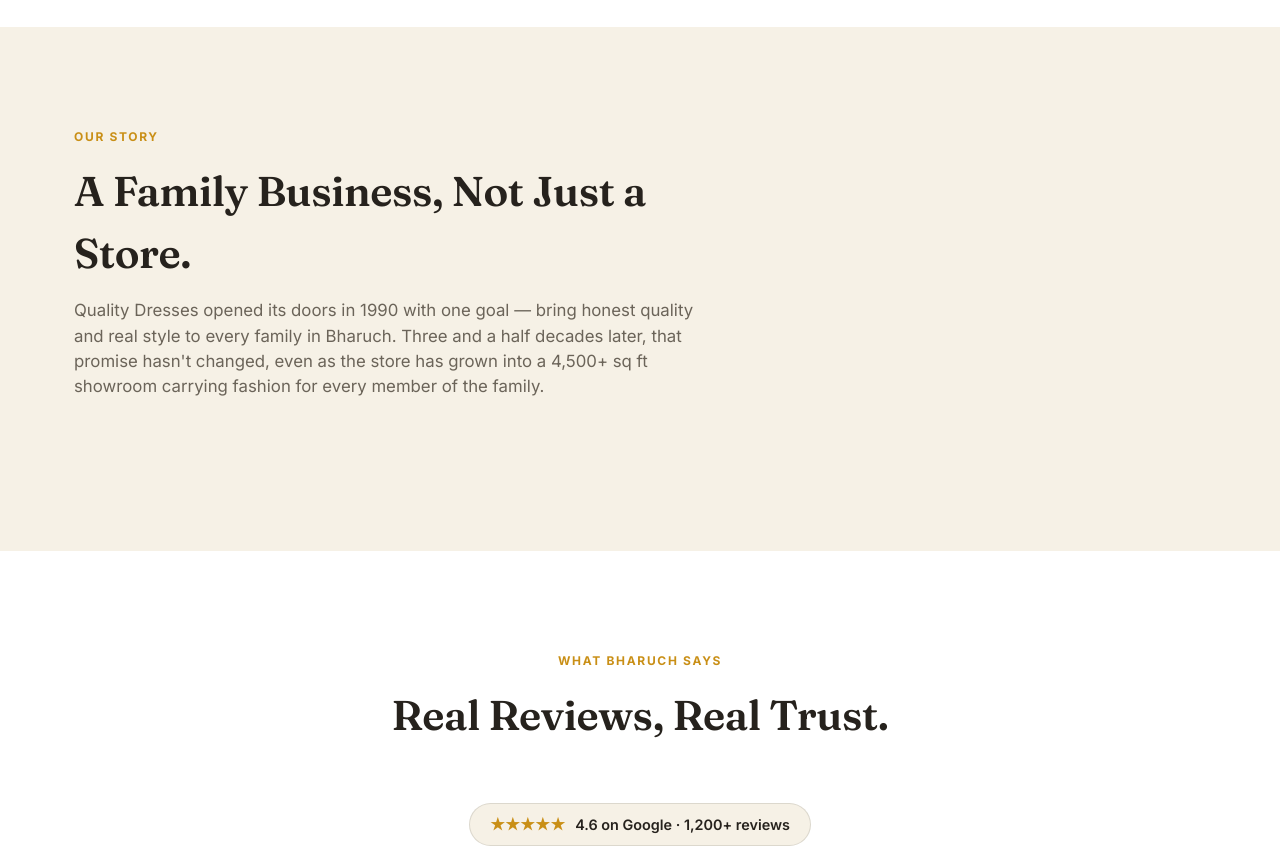
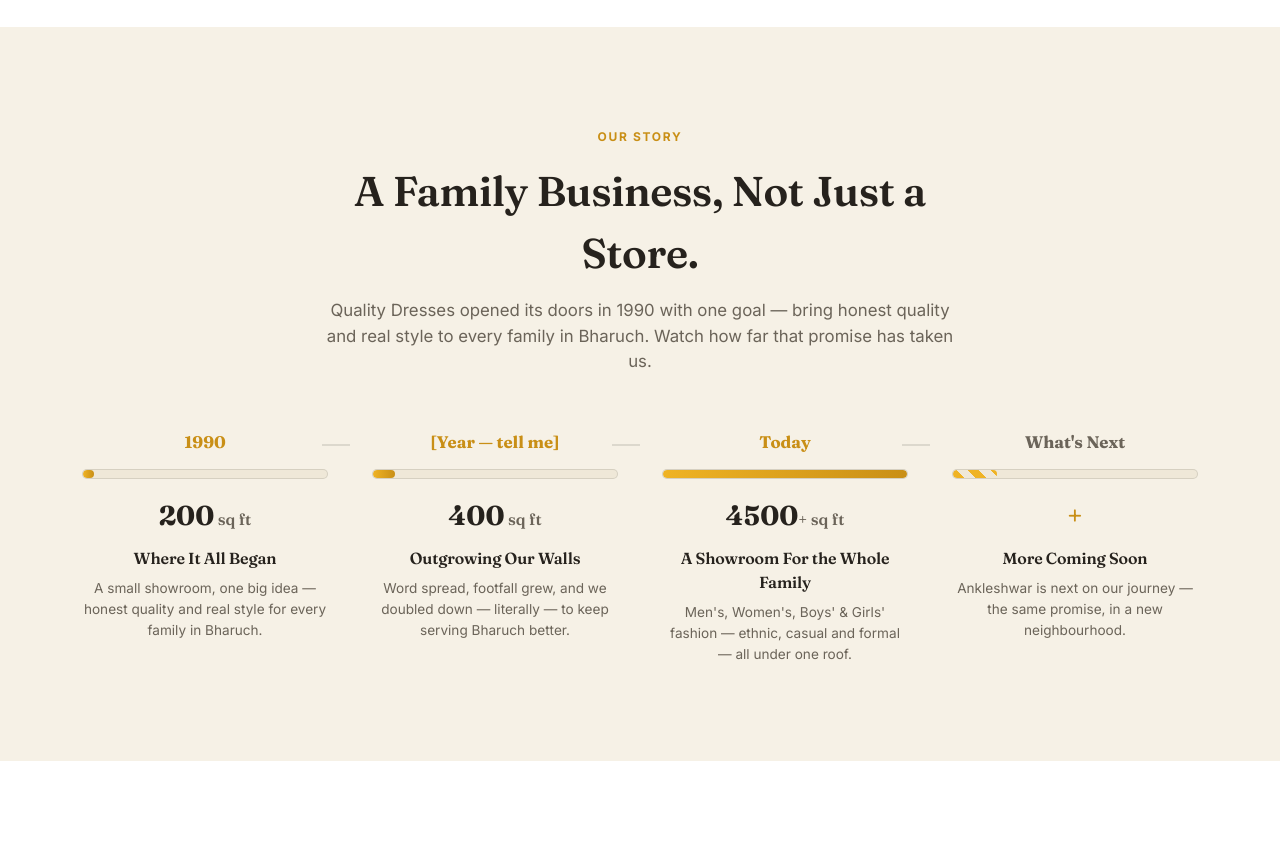
Before and after one commit to qualitydresses615-lab/qcc2026, a website: page public/index.html in a window 1280 px wide. Shown: the part 1340-2194 px from the top of the page. Drawn offline with Linux system fonts and the light colour scheme; no server answers.

Commit message:
Update index.html

```diff
--- a/public/index.html
+++ b/public/index.html
@@ -332,13 +332,63 @@ footer a:hover{color:var(--gold)}
 <!-- ============ ABOUT ============ -->
 <section class="section" id="about">
   <div class="wrap">
-    <div class="section-head">
+    <div class="section-head center">
       <span class="eyebrow">Our Story</span>
       <h2>A Family Business, Not Just a Store.</h2>
-      <p>Quality Dresses opened its doors in 1990 with one goal — bring honest quality and real style to every family in Bharuch. Three and a half decades later, that promise hasn't changed, even as the store has grown into a 4,500+ sq ft showroom carrying fashion for every member of the family.</p>
+      <p>Quality Dresses opened its doors in 1990 with one goal — bring honest quality and real style to every family in Bharuch. Watch how far that promise has taken us.</p>
+    </div>
+    <div class="growth-timeline">
+      <div class="growth-item rev" data-target="200">
+        <div class="growth-year">1990</div>
+        <div class="growth-bar-track"><div class="growth-bar" data-max="4500" data-value="200"></div></div>
+        <div class="growth-sqft"><span class="counter" data-target="200">0</span><span class="unit"> sq ft</span></div>
+        <h4>Where It All Began</h4>
+        <p>A small showroom, one big idea — honest quality and real style for every family in Bharuch.</p>
+      </div>
+      <div class="growth-item rev" data-target="400">
+        <div class="growth-year">[Year — tell me]</div>
+        <div class="growth-bar-track"><div class="growth-bar" data-max="4500" data-value="400"></div></div>
+        <div class="growth-sqft"><span class="counter" data-target="400">0</span><span class="unit"> sq ft</span></div>
+        <h4>Outgrowing Our Walls</h4>
+        <p>Word spread, footfall grew, and we doubled down — literally — to keep serving Bharuch better.</p>
+      </div>
+      <div class="growth-item rev" data-target="4500">
+        <div class="growth-year">Today</div>
+        <div class="growth-bar-track"><div class="growth-bar" data-max="4500" data-value="4500"></div></div>
+        <div class="growth-sqft"><span class="counter" data-target="4500">0</span><span class="unit">+ sq ft</span></div>
+        <h4>A Showroom For the Whole Family</h4>
+        <p>Men's, Women's, Boys' &amp; Girls' fashion — ethnic, casual and formal — all under one roof.</p>
+      </div>
+      <div class="growth-item rev future">
+        <div class="growth-year">What's Next</div>
+        <div class="growth-bar-track"><div class="growth-bar future-bar"></div></div>
+        <div class="growth-sqft"><span class="plus-icon">+</span></div>
+        <h4>More Coming Soon</h4>
+        <p>Ankleshwar is next on our journey — the same promise, in a new neighbourhood.</p>
+      </div>
     </div>
   </div>
 </section>
+
+<style>
+.growth-timeline{display:grid;grid-template-columns:repeat(4,1fr);gap:28px;margin-top:48px;position:relative}
+@media(max-width:900px){.growth-timeline{grid-template-columns:1fr;gap:36px}}
+.growth-item{text-align:center;position:relative;padding:0 8px}
+.growth-timeline:not(.no-connector) .growth-item:not(:last-child)::after{content:'';position:absolute;top:14px;right:-14px;width:28px;height:2px;background:var(--line)}
+@media(max-width:900px){.growth-timeline .growth-item:not(:last-child)::after{display:none}}
+.growth-year{font-family:var(--serif);font-size:1.05rem;color:var(--gold-deep);font-weight:700;margin-bottom:14px}
+.growth-bar-track{height:10px;background:var(--paper2,#efe8d8);border-radius:100px;overflow:hidden;margin-bottom:16px;border:1px solid var(--line)}
+.growth-bar{height:100%;width:0%;border-radius:100px;background:linear-gradient(90deg,var(--gold),var(--gold-deep));transition:width 1.4s cubic-bezier(.16,1,.3,1)}
+.growth-item.in .growth-bar{width:calc(var(--pct, 0) * 1%)}
+.growth-bar.future-bar{background:repeating-linear-gradient(45deg,var(--gold) 0 8px,transparent 8px 16px);width:18%}
+.growth-item.in .growth-bar.future-bar{width:18%}
+.growth-sqft{font-family:var(--serif);font-size:1.7rem;font-weight:700;color:var(--charcoal);margin-bottom:10px}
+.growth-sqft .unit{font-size:1rem;font-weight:600;color:var(--muted)}
+.growth-sqft .plus-icon{font-size:1.7rem;color:var(--gold-deep)}
+.growth-item h4{font-size:1rem;margin-bottom:8px}
+.growth-item p{color:var(--muted);font-size:.85rem;line-height:1.55}
+.growth-item.future .growth-year{color:var(--muted)}
+</style>
 
 <!-- ============ GOOGLE REVIEWS ============ -->
 <section class="section paper" id="reviews">
@@ -553,6 +603,36 @@ const statIO=new IntersectionObserver((entries)=>{
 },{threshold:.4});
 stats.forEach(el=>statIO.observe(el));
 
+// Growth timeline — animated bars + counters
+const growthItems=document.querySelectorAll('.growth-item');
+const growthIO=new IntersectionObserver((entries)=>{
+  entries.forEach(e=>{
+    if(!e.isIntersecting)return;
+    growthIO.unobserve(e.target);
+    const item=e.target;
+    const bar=item.querySelector('.growth-bar');
+    if(bar && !bar.classList.contains('future-bar')){
+      const max=parseFloat(bar.dataset.max)||4500;
+      const val=parseFloat(bar.dataset.value)||0;
+      const pct=Math.min(100,(val/max)*100);
+      item.style.setProperty('--pct',pct);
+    }
+    item.classList.add('in');
+    const counter=item.querySelector('.counter');
+    if(counter){
+      const target=parseFloat(counter.dataset.target)||0;
+      const dur=1400,t0=performance.now();
+      function tick(t){
+        const p=Math.min((t-t0)/dur,1); const e2=1-Math.pow(1-p,3);
+        counter.textContent=Math.round(target*e2);
+        if(p<1)requestAnimationFrame(tick);
+      }
+      requestAnimationFrame(tick);
+    }
+  });
+},{threshold:.35});
+growthItems.forEach(el=>growthIO.observe(el));
+
 // Style quiz
 let quizWho='';
 document.querySelectorAll('[data-who]').forEach(el=>{
```
